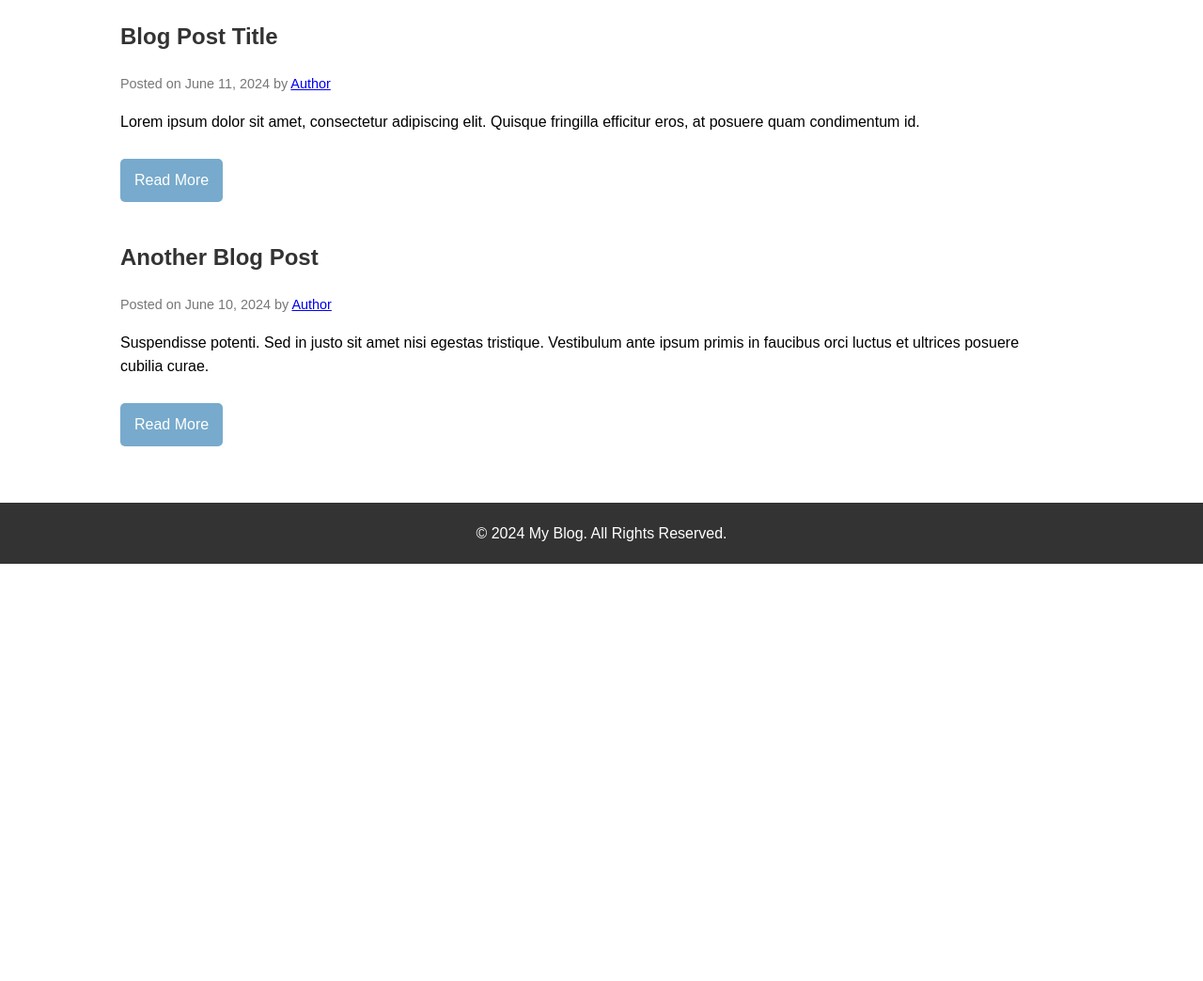
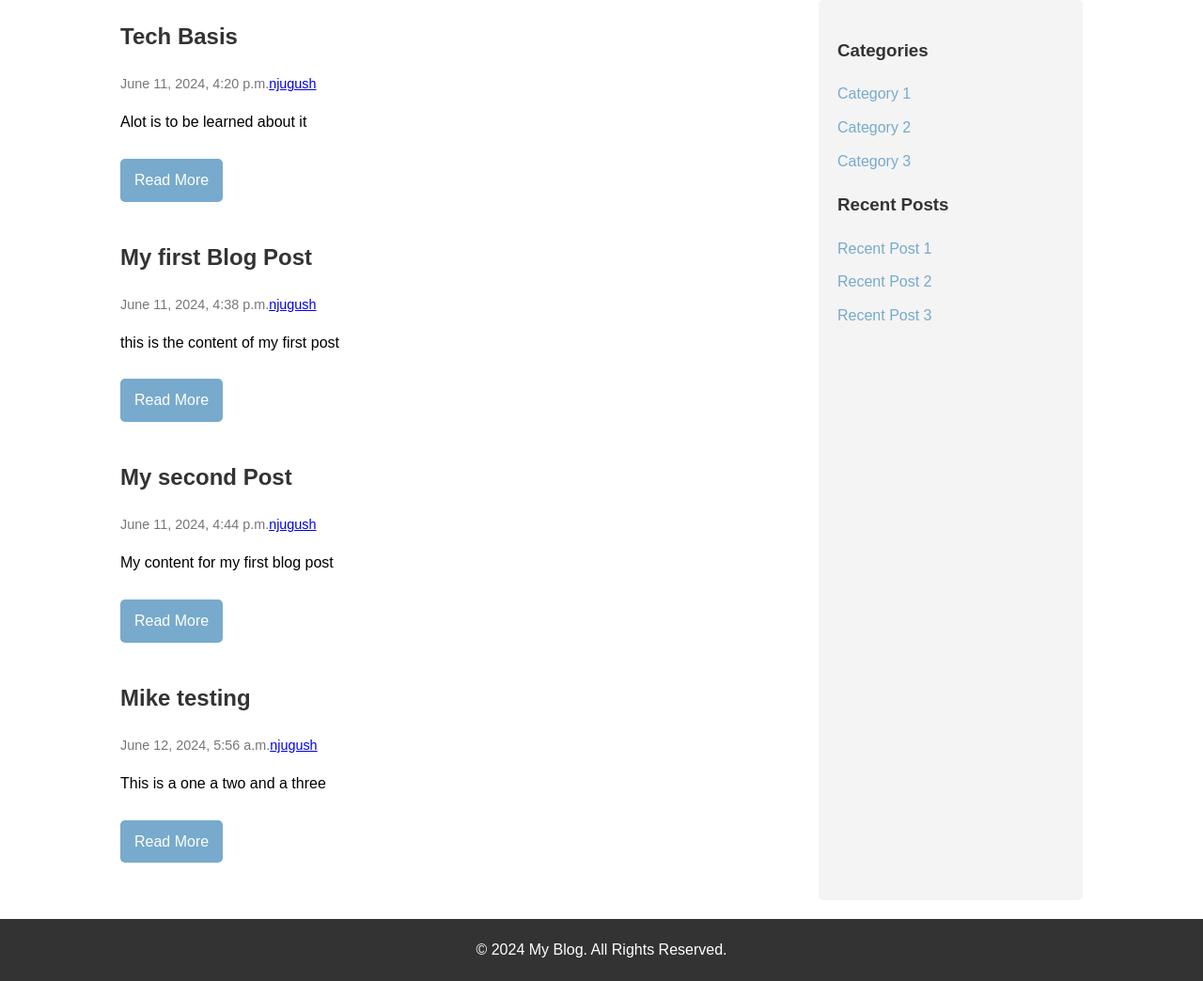
Before and after one commit to lewmas9152/blogApp, a Django app: page / in a window 1280 px wide. Shown: the part 127-1171 px from the top of the page at 94% size. Before the commit the page ends 727 px from the top, so only its background shows below. Run offline with Django 5.2, Linux system fonts and the light colour scheme; data comes from the database, SQL or seed files in the repository; both versions use the stored data as it was after the commit.

Commit message:
linked my home template to my models

```diff
--- a/blog_app/templates/blog_app/home.html
+++ /dev/null
@@ -1,31 +0,0 @@
-{% extends "blog_app/base.html" %}
-
-{% block title %}
-    home
-{% endblock%}
-
-{% block content %}
-<main class="container">
-    <section class="blog-posts">
-        <article class="post">
-            <h2>Blog Post Title</h2>
-            <p class="post-meta">Posted on June 11, 2024 by <a href="#">Author</a></p>
-            <p>Lorem ipsum dolor sit amet, consectetur adipiscing elit. Quisque fringilla efficitur eros, at posuere quam condimentum id.</p>
-            <a href="#" class="read-more">Read More</a>
-        </article>
-
-        <article class="post">
-            <h2>Another Blog Post</h2>
-            <p class="post-meta">Posted on June 10, 2024 by <a href="#">Author</a></p>
-            <p>Suspendisse potenti. Sed in justo sit amet nisi egestas tristique. Vestibulum ante ipsum primis in faucibus orci luctus et ultrices posuere cubilia curae.</p>
-            <a href="#" class="read-more">Read More</a>
-        </article>
-
-        <!-- More blog posts -->
-    </section>
-
-   {% block aside %}
-
-   {% endblock%}
-</main>
-{% endblock%}
--- a/blogproj/settings.py
+++ b/blogproj/settings.py
@@ -41,10 +41,12 @@ MIDDLEWARE = [
 
 ROOT_URLCONF = 'blogproj.urls'
 
+#BASE_DIR = os.path.dirname(os.path.dirname(os.path.abspath(__file__)))
+
 TEMPLATES = [
     {
         'BACKEND': 'django.template.backends.django.DjangoTemplates',
-        'DIRS': [],
+        'DIRS': [os.path.join(BASE_DIR,'templates')],
         'APP_DIRS': True,
         'OPTIONS': {
             'context_processors': [
--- a/blog_app/templates/blog_app/base.html
+++ b/templates/blog_app/base.html
@@ -23,23 +23,7 @@
 
     {% block content %}
 
-    {% block aside %}
-    <aside class="sidebar">
-        <h3>Categories</h3>
-        <ul>
-            <li><a href="#">Category 1</a></li>
-            <li><a href="#">Category 2</a></li>
-            <li><a href="#">Category 3</a></li>
-        </ul>
 
-        <h3>Recent Posts</h3>
-        <ul>
-            <li><a href="#">Recent Post 1</a></li>
-            <li><a href="#">Recent Post 2</a></li>
-            <li><a href="#">Recent Post 3</a></li>
-        </ul>
-    </aside>
-    {% endblock%}
 
     {% endblock %}
 
--- /dev/null
+++ b/templates/blog_app/home.html
@@ -0,0 +1,37 @@
+{% extends "blog_app/base.html" %}
+ {% block title %}
+  home
+  {% endblock%}
+  {% block content %}
+<main class="container">
+  <section class="blog-posts">
+    {% if posts %}
+    {% for post in posts%}
+    <article class="post">
+      <h2>{{post.title}}</h2>
+      <p class="post-meta">{{post.date_posted}}<a href="#">{{post.author}}</a></p>
+      <p>
+        {{post.content}}
+      </p>
+      <a href="#" class="read-more">Read More</a>
+    </article>
+    {% endfor%}
+    {% endif %}
+  </section>
+  <aside class="sidebar">
+    <h3>Categories</h3>
+    <ul>
+      <li><a href="#">Category 1</a></li>
+      <li><a href="#">Category 2</a></li>
+      <li><a href="#">Category 3</a></li>
+    </ul>
+
+    <h3>Recent Posts</h3>
+    <ul>
+      <li><a href="#">Recent Post 1</a></li>
+      <li><a href="#">Recent Post 2</a></li>
+      <li><a href="#">Recent Post 3</a></li>
+    </ul>
+  </aside>
+</main>
+{% endblock%}
```
Also changed, not shown: blog_app/templates/blog_app/detail.html (deleted, +0 -18 lines), templates/blog_app/detail.html (added, +48 -0 lines), db.sqlite3.
